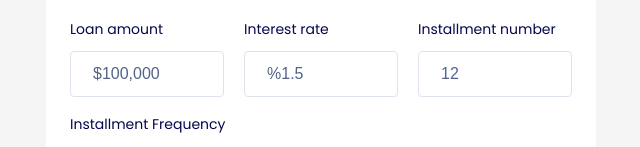
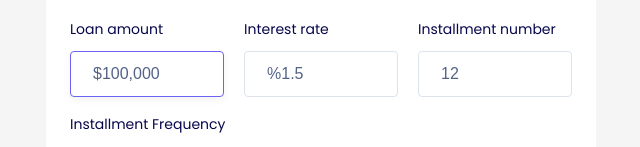
Before and after one commit to emrecan-balgun/fimple_assignment, a React (Create React App) app: page / in a window 1280 px wide. Shown: the part 326-473 px from the top of the page, without its empty margins (319-959 px from the left). Built offline with nearby package versions, Linux system fonts and the light colour scheme.

Commit message:
add useRef, forwardRef, useImpretiveHandle and update form, modal

```diff
--- a/src/components/Form/Form.js
+++ b/src/components/Form/Form.js
@@ -1,4 +1,4 @@
-import { useContext, useState } from "react";
+import { useContext, useState, useRef, useEffect } from "react";
 import { NumericFormat } from "react-number-format";
 import { successNotify, warningNotify } from "../../constants/toastify";
 
@@ -7,21 +7,20 @@ import FormImage from "../../assets/img/form-header-photo.svg";
 import { LoanContext } from "../../context/LoanContext";
 import { ModalContext } from "../../context/ModalContext";
 import LoanModal from "../LoanModal/LoanModal";
+import Input from "../Input/Input";
 
 function Form() {
+  const myInputRef = useRef();
   const { isOpenModal, dispatch } = useContext(ModalContext);
   const { dispatch: dispatchLoan } = useContext(LoanContext);
-  const [loanAmount, setLoanAmount] = useState(0);
   const [interestRate, setInterestRate] = useState(0);
   const [installmentNumber, setInstallmentNumber] = useState(0);
   const [installmentFrequency, setInstallmentFrequency] = useState(null);
   const [taxRate, setTaxRate] = useState(null);
 
-  const handleLoanAmount = (amount) => {
-    // remove prefix $ and commas
-    const newAmount = amount.replace(/[$,]/g, "");
-    setLoanAmount(newAmount);
-  };
+  useEffect(() => {
+    myInputRef.current.focus();
+  }, []);
 
   const handleInterestRate = (rate) => {
     // remove prefix %
@@ -31,7 +30,7 @@ function Form() {
   };
 
   const checkInputs = () => {
-    !loanAmount ||
+    !myInputRef.current.value() ||
     !interestRate ||
     !installmentNumber ||
     !installmentFrequency ||
@@ -42,13 +41,15 @@ function Form() {
 
   // Modal
   const handleModal = () => {
+    // handleLoanAmount();
     successNotify();
     setTimeout(() => {
       dispatch({ type: "SET_OPEN_MODAL", payload: true });
       dispatchLoan({
         type: "CHANGE_DETAILS",
         payload: {
-          loanAmount,
+          // remove prefix $ and commas
+          loanAmount: myInputRef.current.value().replace(/[$,]/g, ""),
           interestRate,
           installmentNumber,
           installmentFrequency,
@@ -66,14 +67,8 @@ function Form() {
         <div className="input-flex">
           <div>
             <label className="form-label">Loan amount</label>
-            <NumericFormat
-              prefix={"$"}
-              thousandsGroupStyle="thousand"
-              thousandSeparator=","
-              placeholder="$100,000"
-              className="form-input"
-              onChange={(e) => handleLoanAmount(e.target.value)}
-            />
+            {/* <MyInput newValue="500" ref={myInputRef} /> */}
+            <Input ref={myInputRef} />
           </div>
           <div>
             <label className="form-label">Interest rate</label>
--- /dev/null
+++ b/src/components/Input/Input.js
@@ -0,0 +1,30 @@
+import { useRef, useImperativeHandle, forwardRef } from "react";
+import { NumericFormat } from "react-number-format";
+
+const Input = forwardRef((props, ref) => {
+  const inputRef = useRef(null);
+  useImperativeHandle(ref, () => ({
+    focus: () => {
+      inputRef.current.focus();
+    },
+    value: () => {
+      return inputRef.current.value;
+    },
+    change: () => {
+      inputRef.current.value = props.newValue;
+    }
+  }));
+
+  return (
+    <NumericFormat
+      prefix={"$"}
+      thousandsGroupStyle="thousand"
+      thousandSeparator=","
+      placeholder="$100,000"
+      className="form-input"
+      getInputRef={inputRef}
+    />
+  );
+});
+
+export default Input;
--- a/src/components/LoanDetails/LoanDetails.js
+++ b/src/components/LoanDetails/LoanDetails.js
@@ -26,6 +26,11 @@ function LoanDetails() {
     // eslint-disable-next-line react-hooks/exhaustive-deps
   }, []);
 
+  // add commas to numbers
+  const numberWithCommas = (number) => {
+    return number.toString().replace(/\B(?=(\d{3})+(?!\d))/g, ",");
+  };
+
 
   return (
     <>
@@ -33,12 +38,12 @@ function LoanDetails() {
         detail.length > 0 && detail && detail.map((item, index) => {
           return (
             <div key={index} className="loanDetails">
-              <span className="loanDetailsItem">Loan amount: <b>${item.loanAmount}</b></span>
-              <span className="loanDetailsItem">Interest rate: <b>%{item.interestRate}</b></span>
-              <span className="loanDetailsItem">Installment number: <b>{item.installmentNumber} {installmentFrequency}</b></span>
-              <span className="loanDetailsItem">Installment amount: <b>${item.periodPayment}</b></span>
-              <span className="loanDetailsItem">Total paid: <b>${item.totalPaid}</b></span>
-              <span className="loanDetailsItem">Total tax: <b>${item.totalTax}</b></span>
+              <span className="loanDetailsItem">Loan amount: <b>${numberWithCommas(item.loanAmount)}</b></span>
+              <span className="loanDetailsItem">Interest rate: <b>%{numberWithCommas(item.interestRate)}</b></span>
+              <span className="loanDetailsItem">Installment number: <b>{numberWithCommas(item.installmentNumber)} {installmentFrequency}</b></span>
+              <span className="loanDetailsItem">Installment amount: <b>${numberWithCommas(item.periodPayment)}</b></span>
+              <span className="loanDetailsItem">Total paid: <b>${numberWithCommas(item.totalPaid)}</b></span>
+              <span className="loanDetailsItem">Total tax: <b>${numberWithCommas(item.totalTax)}</b></span>
             </div>
           )
         })
--- a/src/components/LoanModal/loanModal.css
+++ b/src/components/LoanModal/loanModal.css
@@ -1,25 +1,5 @@
 .customModal {
   border-radius: 12px;
-}
-
-/* width */
-::-webkit-scrollbar {
-  width: 10px;
-}
-
-/* Track */
-::-webkit-scrollbar-track {
-  background: #f1f1f1;
-}
-
-/* Handle */
-::-webkit-scrollbar-thumb {
-  background: #888;
-}
-
-/* Handle on hover */
-::-webkit-scrollbar-thumb:hover {
-  background: #555;
 }
 
 .modalTitle {
--- a/src/index.css
+++ b/src/index.css
@@ -9,3 +9,23 @@ body {
   font-family: "Poppins", sans-serif;
   background-color: #f5f5f5;
 }
+
+/* width */
+::-webkit-scrollbar {
+  width: 10px;
+}
+
+/* Track */
+::-webkit-scrollbar-track {
+  background: #f1f1f1;
+}
+
+/* Handle */
+::-webkit-scrollbar-thumb {
+  background: #888;
+}
+
+/* Handle on hover */
+::-webkit-scrollbar-thumb:hover {
+  background: #555;
+}
```
Also changed, not shown: src/components/LoanModal/LoanModal.js (+1 -17 lines).
